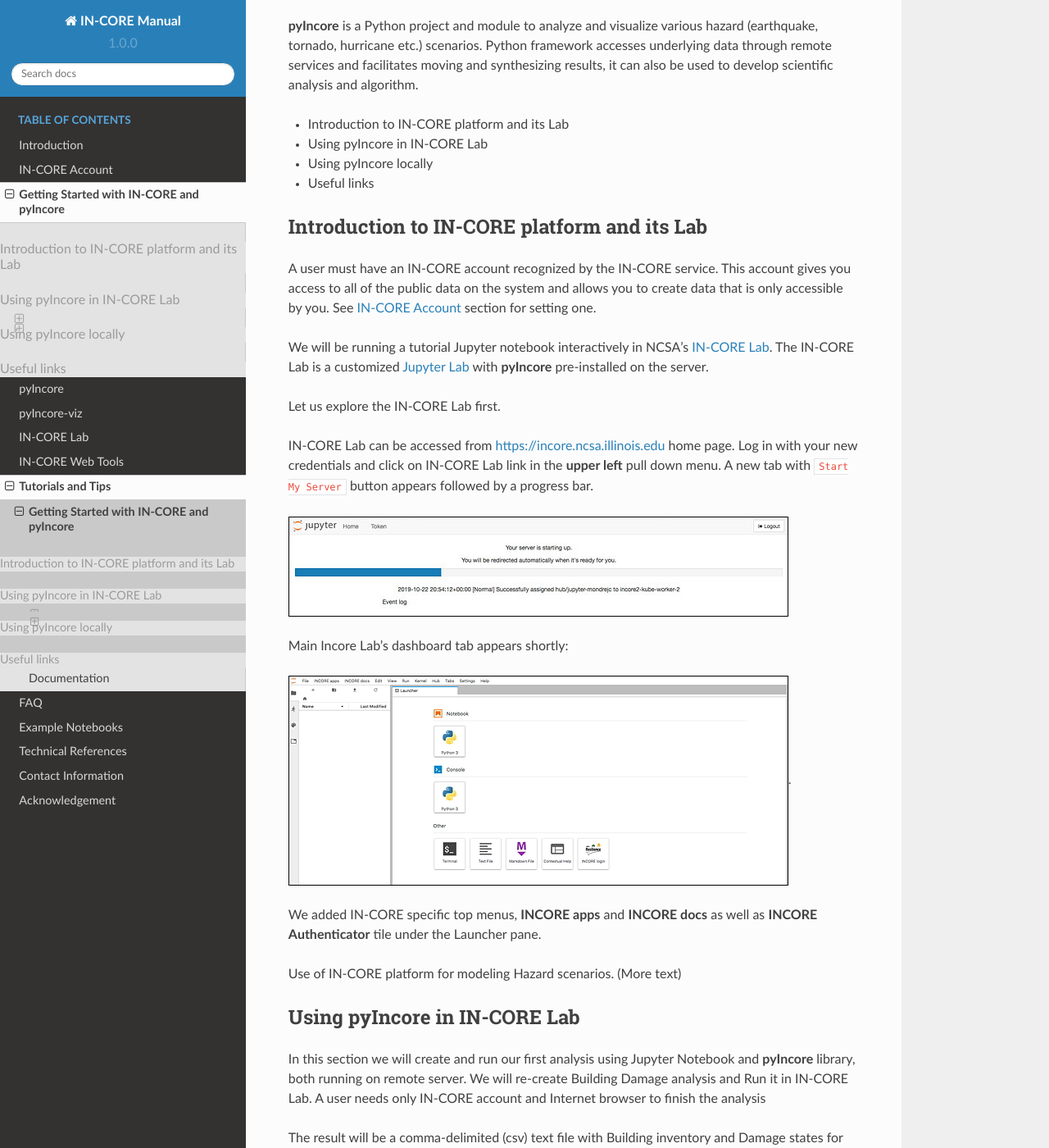
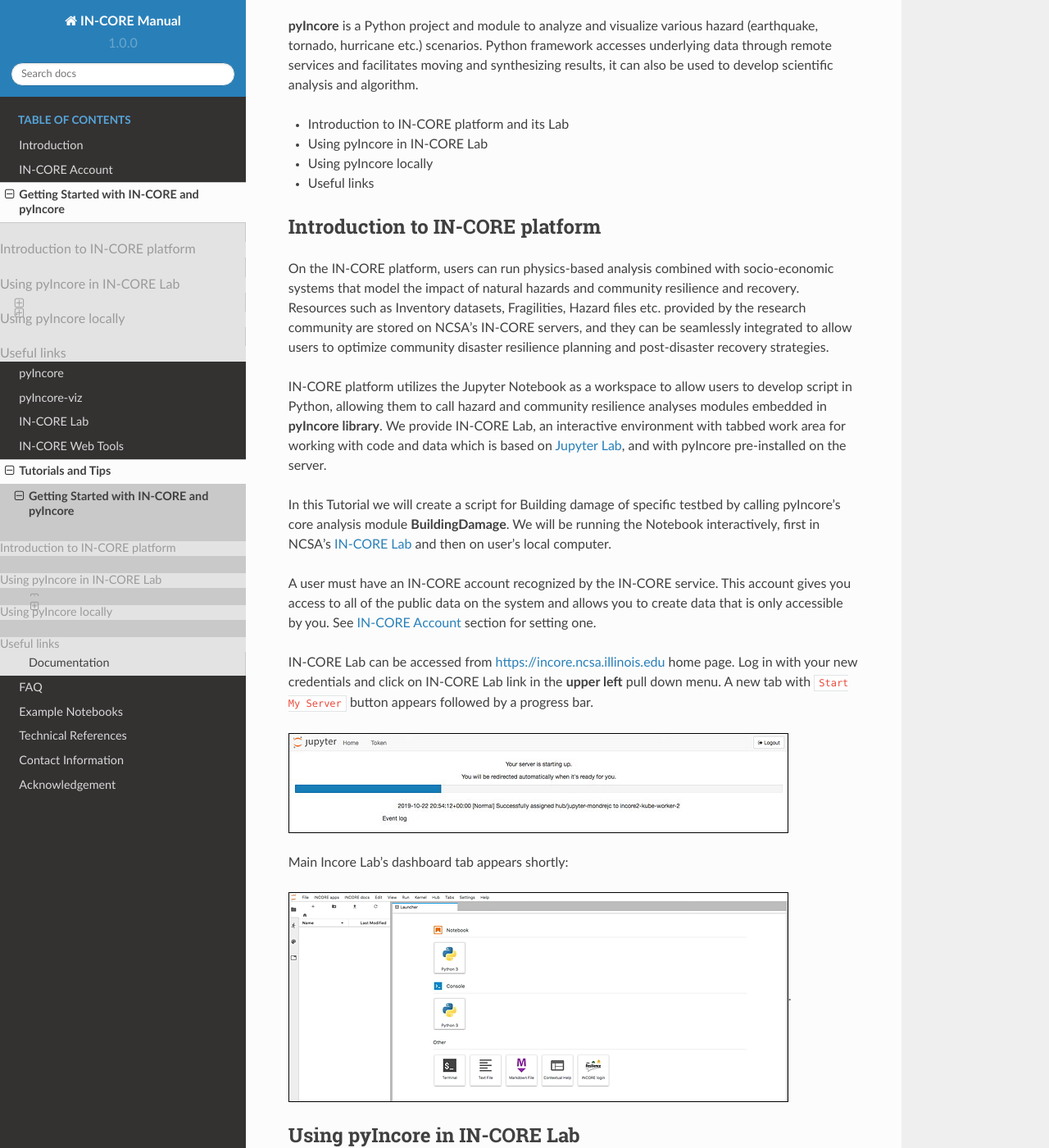
Before and after one commit to IN-CORE/incore-docs, a Sphinx documentation site: the page built from manual/source/getting_started.md, in a window 1280 px wide and 1400 px high, scrolled down 308 px. Shown: the whole window at 82% size. Built offline with Sphinx 7.4.7 and the Read the Docs theme 2.0.0, drawn with Linux system fonts in a browser that asks for light colours; pages that are not in the unit, such as notebooks, are missing from menus; some of the changed text lies outside the part shown.

Commit message:
improved first section

```diff
--- a/manual/source/getting_started.md
+++ b/manual/source/getting_started.md
@@ -16,15 +16,25 @@
 - [Using pyIncore locally](#pyincorelocal)
 - [Useful links](#usefullinks)
 
-### <a name="tryincore"></a>Introduction to IN-CORE platform and its Lab
+### <a name="tryincore"></a>Introduction to IN-CORE platform
+
+On the IN-CORE platform, users can run physics-based analysis combined with socio-economic systems that model the impact
+of natural hazards and community resilience and recovery. Resources such as Inventory datasets, Fragilities,
+Hazard files etc. provided by the research community are stored on NCSA's IN-CORE
+servers, and they can be seamlessly integrated to allow users to optimize community disaster resilience planning and
+post-disaster recovery strategies.
+
+IN-CORE platform utilizes the Jupyter Notebook as a workspace to allow users to develop script in Python,
+allowing them to call hazard and community resilience analyses modules embedded in **pyIncore library**. We provide IN-CORE Lab,
+an interactive environment with tabbed work area for working with code and data which is based on
+[Jupyter Lab](https://jupyterlab.readthedocs.io/en/stable/#), and with pyIncore pre-installed on the server.
+
+In this Tutorial we will create a script for Building damage of specific testbed by calling pyIncore's
+core analysis module **BuildingDamage**. We will be running the Notebook interactively, first in NCSA's [IN-CORE Lab](incore_lab)
+and then on user's local computer.
 
 A user must have an IN-CORE account recognized by the IN-CORE service. This account gives you access to all of the public data on
 the system and allows you to create data that is only accessible by you. See [IN-CORE Account](account) section for setting one.
-
-We will be running a tutorial Jupyter notebook interactively in NCSA's [IN-CORE Lab](incore_lab).
-The IN-CORE Lab is a customized [Jupyter Lab](https://jupyterlab.readthedocs.io/en/stable/#) with **pyIncore** pre-installed on the server.
-
-Let us explore the IN-CORE Lab first.
 
 IN-CORE Lab can be accessed from [https://incore.ncsa.illinois.edu](https://incore.ncsa.illinois.edu) home page.
 Log in with your new credentials and click on IN-CORE Lab link in the **upper left** pull down menu.
@@ -35,15 +45,6 @@
 Main Incore Lab's dashboard tab appears shortly:
 
 ![IN-CORE Lab dashboard tab.](images/juplab0.jpg "IN-CORE Lab dashboard tab.").
-
-We added IN-CORE specific top menus, **INCORE apps** and **INCORE docs** as well as **INCORE Authenticator** tile under
-the Launcher pane.
-
-Use of IN-CORE platform for modeling Hazard scenarios. (More text)
-
-
-
-
 
 ### <a name="pyincorelab"></a>Using pyIncore in IN-CORE Lab
 
@@ -233,6 +234,8 @@
 * For details on running and manipulating `ipynb` files refer to [Jupyter documentation](https://jupyter.readthedocs.io/en/latest/running.html#running).
 If you have problems running Notebooks, contact us at [incore-dev@lists.illinois.edu](mailto:incore-dev@lists.illinois.edu).
 
+* IN-CORE Lab extends Jupyter Lab. See [Jupyter Lab](https://jupyterlab.readthedocs.io/en/stable/) and [blog](https://blog.jupyter.org/jupyterlab-is-ready-for-users-5a6f039b8906) for more information.
+
 * IN-CORE's Frequently Asked Questions ([FAQ](faq)) and [WIKI Questions](https://opensource.ncsa.illinois.edu/confluence/display/INCORE1/questions/all)) for detail information.
 
 * The Building analysis Jupyter Notebook is also available at IN-CORE's [GitHub](https://github.com/IN-CORE/incore-docs/blob/master/notebooks/bridge_dmg.ipynb).
```
